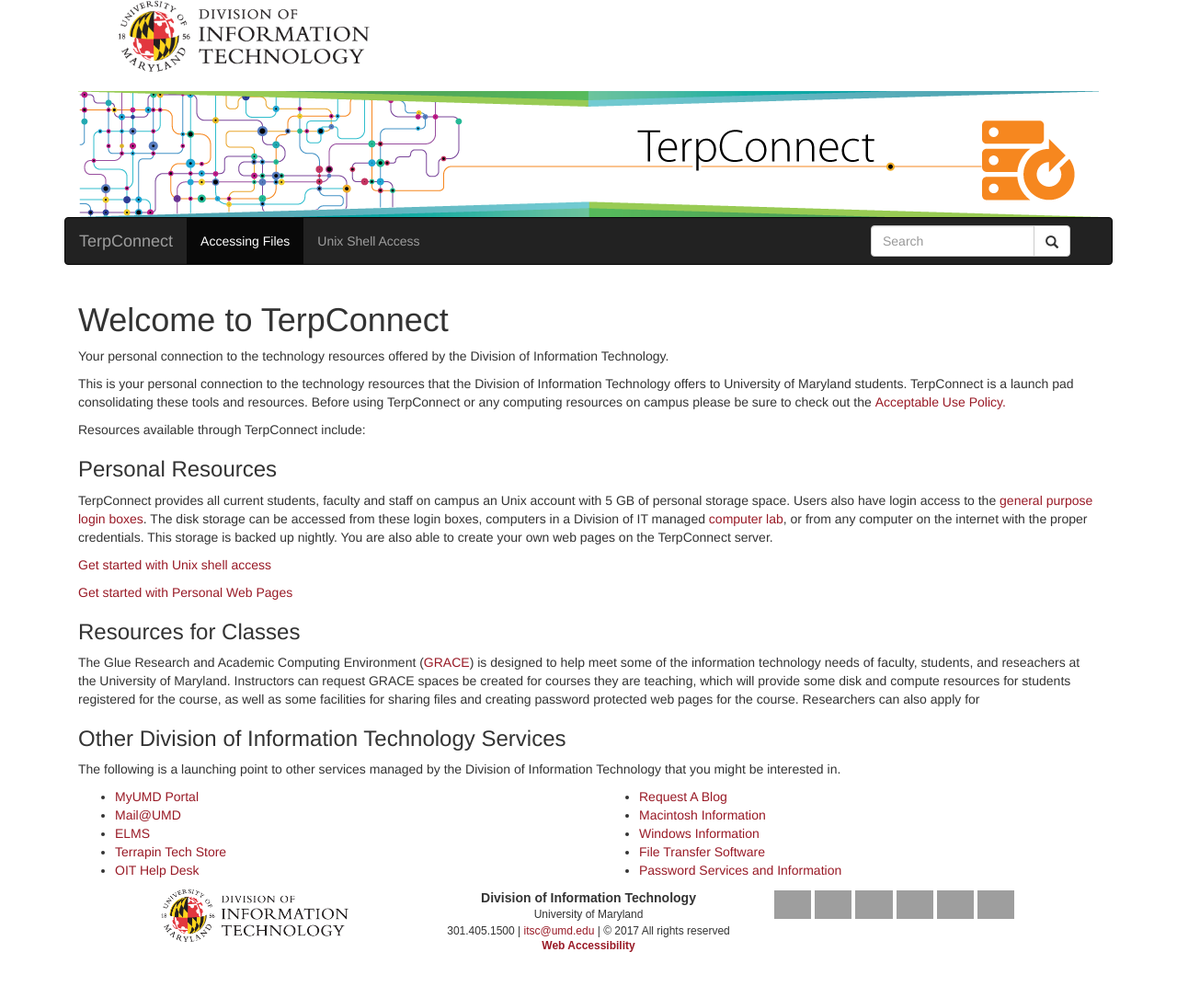
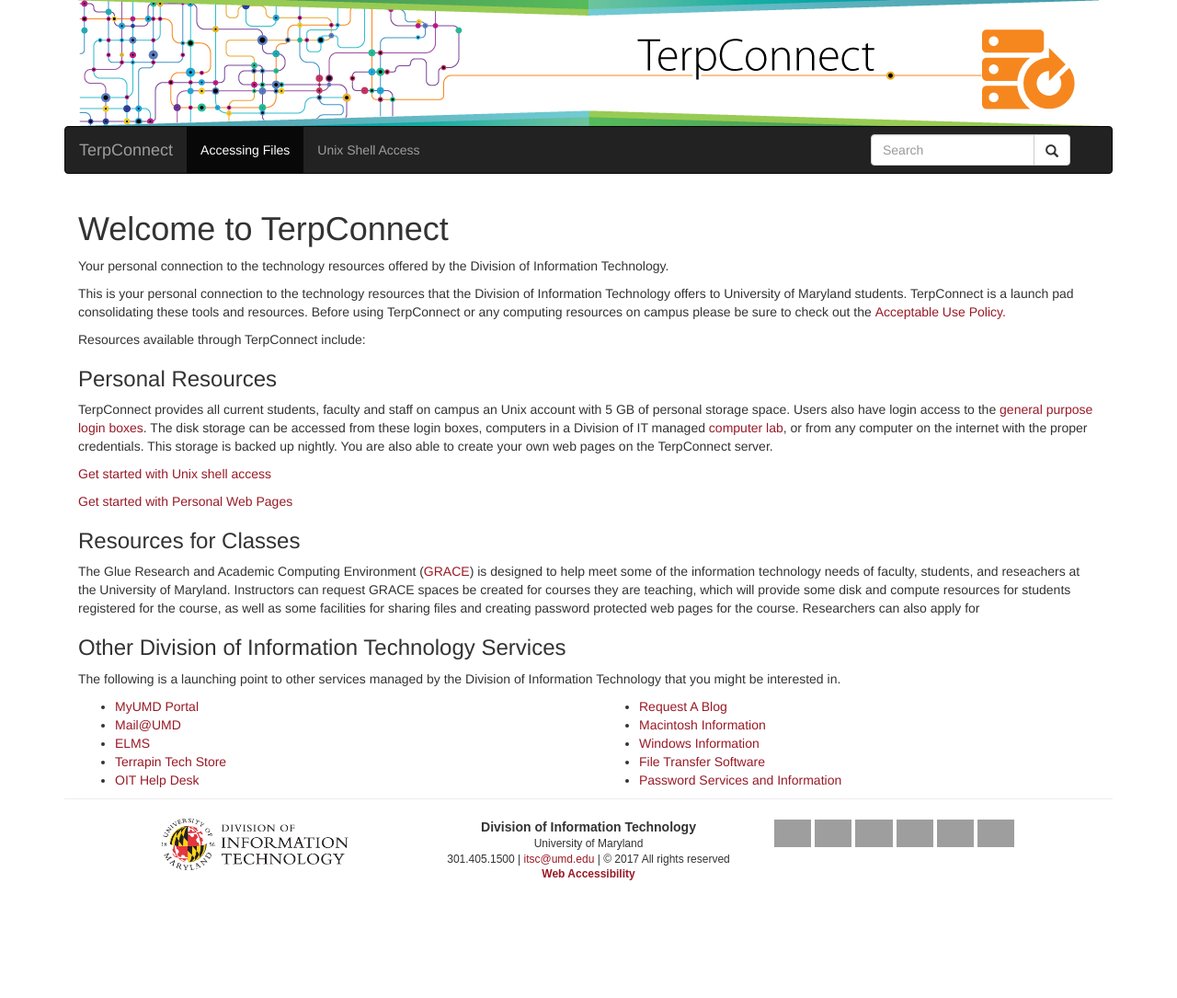
Before and after one commit to sahityaLMaruvada/terp_connect, a plain HTML site: page index.html in a window 1280 px wide. Shown: the whole page at 92% size. After the commit the page ends 1007 px from the top, so only its background shows below. Drawn offline with nearby package versions, Linux system fonts and the light colour scheme; grey boxes are pictures that could not be loaded; a script that the page names is missing.

Commit message:
removing the top logo

```diff
--- a/index.html
+++ b/index.html
@@ -19,7 +19,6 @@
 	<body>
 		<div id ="umd-frame" class="container" role="main">
 			<div id="umd-frame-header">
-				<a href="https://www.it.umd.edu/"><img src="assets/dit-logo.png" alt="University of Maryland" id="umd-frame-logo" style="width:24%; margin:0 0 20px 58px" class="pull-left" /></a>
 			    <img src="assets/TerpConnectHeader.png" class="center-block img-responsive" alt="Remote Assist Live Chat" id="Live-Chat-image">
 			</div>
 			<nav class="navbar navbar-inverse" role="navigation">
@@ -92,7 +91,7 @@
 					</div>
 				</div>
 			</div>
-		<hr>
+		<hr style="width: 1140px;">
 			<footer>
 				<div class="col-lg-12 col-md-12 col-sm-12 col-xs-12">
 					<div class="col-lg-4 col-md-4 col-sm-12 col-xs-12" style="padding-bottom:20px;">
```
